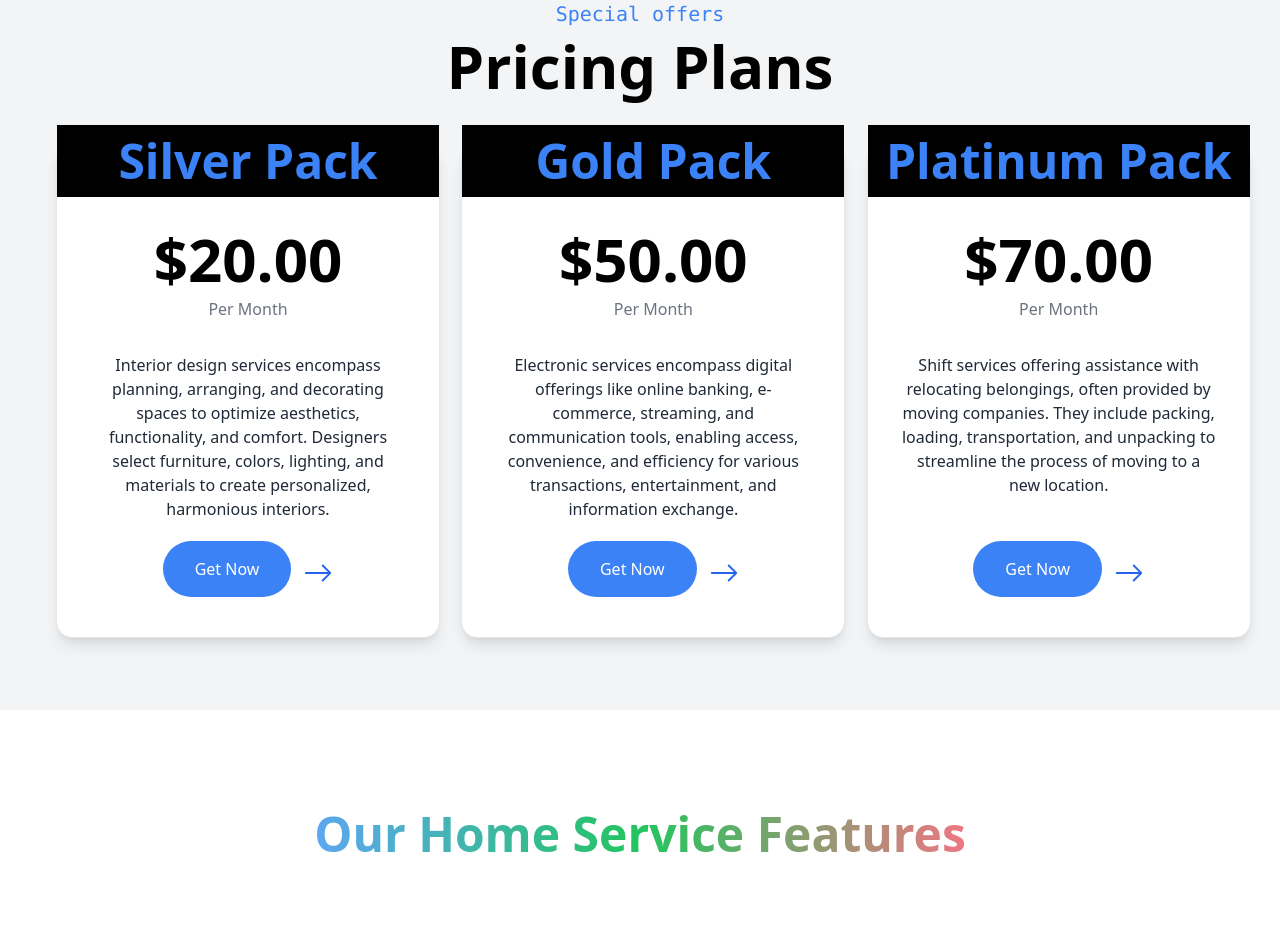
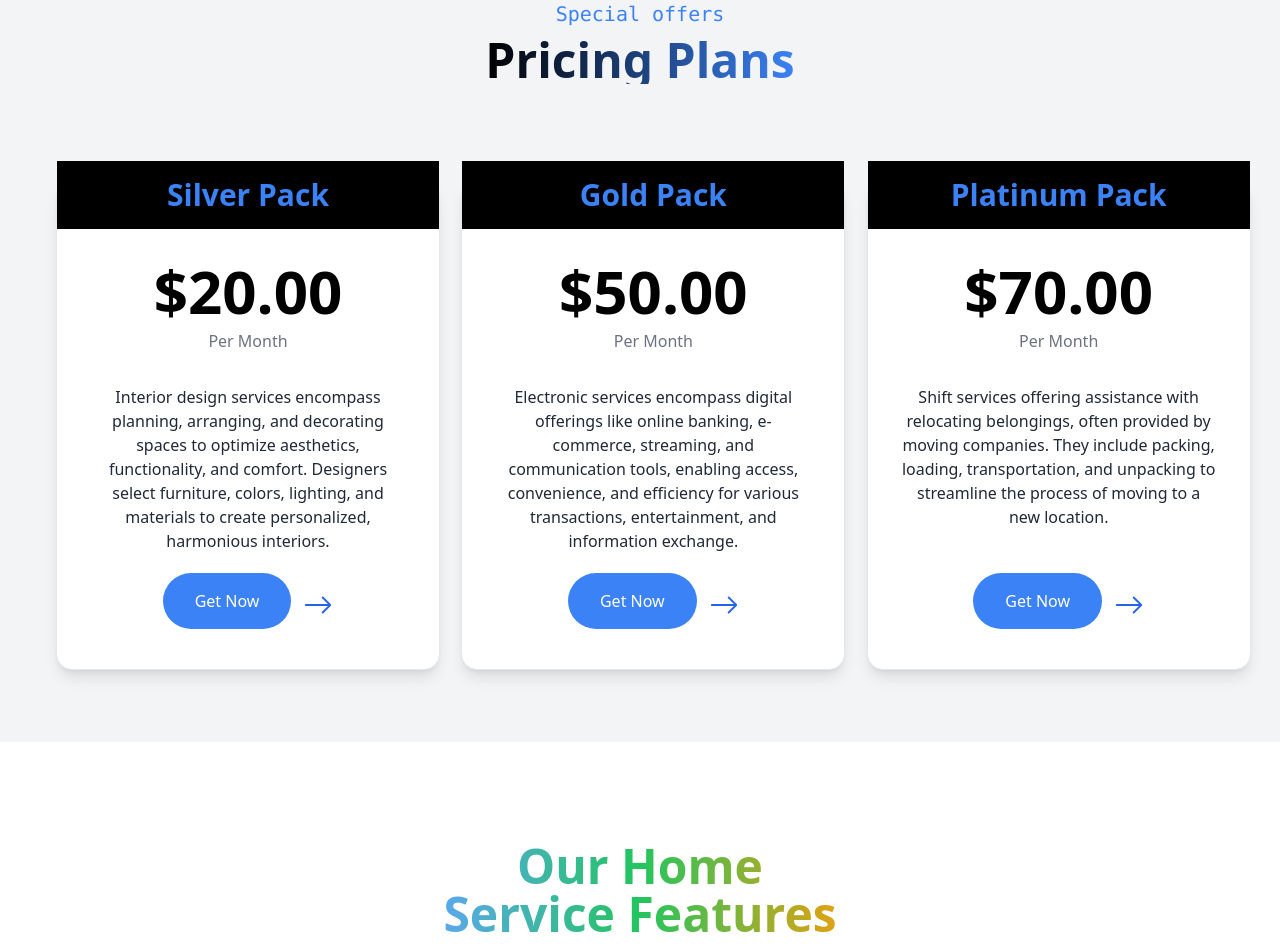
Before and after one commit to halimaislam1/home-service-exchange-client, a React (Vite) app: page / in a window 1280 px wide. Shown: the part 1020-1968 px from the top of the page. Built offline with nearby package versions, Linux system fonts and the light colour scheme; no server answers; grey boxes are pictures that could not be loaded.

Commit message:
changes price Plans section design properly

```diff
--- a/src/Pages/Home/Features/Features.jsx
+++ b/src/Pages/Home/Features/Features.jsx
@@ -2,14 +2,15 @@ import React from "react";
 
 const Features = () => {
   return (
-   <div>
-    <div className="text-center mt-20">
-        <h1 className="p-5   justify-center bg-gradient-to-r from-blue-400 via-green-500 to-rose-400 inline-block text-transparent bg-clip-text font-bold text-5xl ">
-        Our Home Service Features</h1>
+   <div >
+    <div
+     className="text-center mt-20">
+        <h1 className="p-5   justify-center bg-gradient-to-r from-blue-400 via-green-500 to-amber-500 inline-block text-transparent bg-clip-text font-bold text-5xl ">
+        Our Home <br /> Service  Features</h1>
         </div>
-     <div className="grid grid-cols-1 md:grid-cols-2 lg:grid-cols-4 gap-2 mx-auto ">
+     <div  className="grid grid-cols-1 md:grid-cols-2 lg:grid-cols-4 gap-2 mx-auto ">
         {/* HouseKeeping  */}
-      <div className="card w-80 bg-base-100  ">
+      <div  className="card w-80 bg-base-100  ">
         <div className="card-body items-center text-center">
         <figure className="px-10 pt-10">
           <img
--- a/src/Pages/Home/PricingPlan/PricingPlans.jsx
+++ b/src/Pages/Home/PricingPlan/PricingPlans.jsx
@@ -2,18 +2,23 @@ import { BsArrowRight } from 'react-icons/bs';
 
 const PricingPlans = () => {
   return (
-    <div className="mt-28 p-2 bg-gray-100">
+    <div
+     className="mt-28 p-2 bg-gray-100">
 
       <div className="text-center mt-8 bg-gray-100">
-        <p className="font-md text-blue-500 font-mono text-xl mb-2">Special offers</p>
-        <h1 className="text-6xl text-black font-bold mb-12">Pricing Plans</h1>
+        <p
+        className="
+        font-md text-blue-500 font-mono  text-xl mb-2
+        ">Special offers</p>
+        <h1 className="text-5xl text-black font-bold mb-12 normal-case bg-gradient-to-r from-black  to-blue-500 inline-block text-transparent bg-clip-text
+        ">Pricing Plans</h1>
       </div>
-      <div className='grid grid-cols-1 md:grid-cols-2 lg:grid-cols-3 ml-12   mb-16  '>
+      <div className='grid grid-cols-1 md:grid-cols-2 lg:grid-cols-3 ml-12  mt-12 mb-16'>
         {/* Silver Pack */}
 
       <div className="card w-96 bg-white  border shadow-lg ">
         <div className="">
-        <p className="mb-3 text-5xl relative bottom-5  font-bold text-blue-500 text-center bg-black p-3">Silver Pack</p>
+        <p className="mb-3 text-3xl relative bottom-5  font-bold text-blue-500 text-center bg-black p-4">Silver Pack</p>
         <h2 className="text-6xl mb-2 font-bold text-black text-center">$20.00</h2>
           <p className="text-gray-500 text-center">Per Month</p>
         </div>
@@ -29,7 +34,7 @@ const PricingPlans = () => {
       {/* Gold Pack */}
       <div className="card w-96 border bg-white shadow-lg">
         <div className="">
-        <p className="mb-3 text-5xl relative bottom-5  font-bold text-blue-500 text-center bg-black p-3">Gold Pack</p>
+        <p className="mb-3 text-3xl relative bottom-5  font-bold text-blue-500 text-center bg-black p-4">Gold Pack</p>
           <h2 className="text-6xl mb-2 font-bold text-black text-center">$50.00</h2>
           <p className="text-gray-500 text-center">Per Month</p>
         </div>
@@ -44,7 +49,7 @@ const PricingPlans = () => {
       {/* Platinum Pack */}
       <div className="card w-96 bg-white border shadow-lg">
         <div className="">
-        <p className="mb-3 text-5xl relative bottom-5  font-bold bg-black text-center text-blue-500 p-3">Platinum Pack</p>
+        <p className="mb-3 text-3xl relative bottom-5  font-bold bg-black text-center text-blue-500 p-4">Platinum Pack</p>
           <h2 className="text-6xl mb-2 font-bold text-black text-center">$70.00</h2>
           <p className="text-gray-500 text-center">Per Month</p>
         </div>
--- a/src/Pages/Home/Testimonial/Testimonial.jsx
+++ b/src/Pages/Home/Testimonial/Testimonial.jsx
@@ -1,8 +1,9 @@
 import React from "react";
 
 const Testimonial = () => {
+
   return (
-    <div className="bg-gray-100 pt-28 pb-32 mt-32 mb-8">
+    <div style={{ backgroundImage: "url(https://i.imgur.com/lUcXPD1.jpg)" }} className="bg-gray-100 pt-28 pb-32 mt-32 mb-8">
       <div className="text-center">
         <p className="text-xl text-rose-600 mb-3">TESTIMONIAL</p>
         <h1 className="text-4xl mb-16 text-black font-semibold">
```
